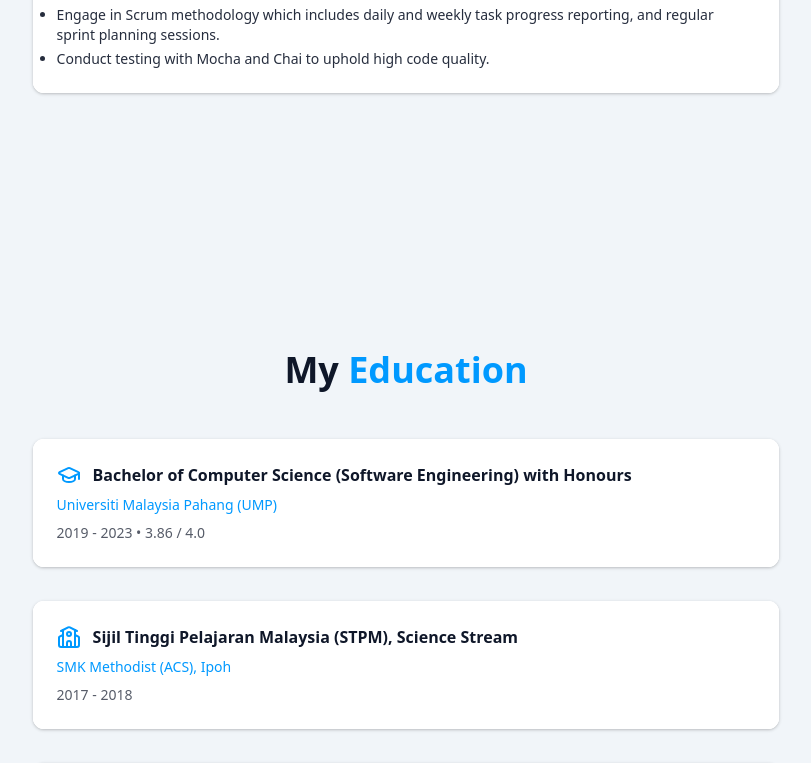
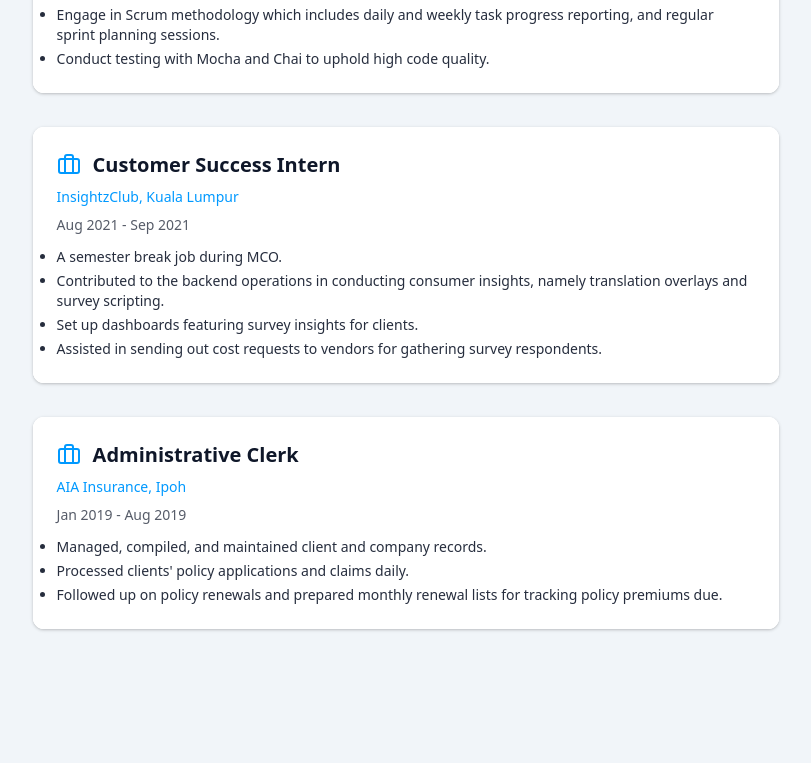
Before and after one commit to szan12/suz-portfolio, a React (Vite) app: page / in a window 1280 px wide. Shown: the part 2320-3083 px from the top of the page, without its empty margins (234-1045 px from the left). Built offline with nearby package versions, Linux system fonts and the light colour scheme.

Commit message:
update sections

```diff
--- a/src/components/ExperienceSection.jsx
+++ b/src/components/ExperienceSection.jsx
@@ -30,6 +30,29 @@ const experienceData = [
       "Create RESTful API for the backend service and conduct thorough API testing with Postman to validate functionality.",
       "Engage in Scrum methodology which includes daily and weekly task progress reporting, and regular sprint planning sessions.",
       "Conduct testing with Mocha and Chai to uphold high code quality.",
+    ],
+  },
+  {
+    company: "InsightzClub, Kuala Lumpur",
+    role: "Customer Success Intern",
+    duration: "Aug 2021 - Sep 2021",
+    icon: <Briefcase className="w-6 h-6 text-primary" />,
+    description: [
+      "A semester break job during MCO.",
+      "Contributed to the backend operations in conducting consumer insights, namely translation overlays and survey scripting.",
+      "Set up dashboards featuring survey insights for clients.",
+      "Assisted in sending out cost requests to vendors for gathering survey respondents.",
+    ],
+  },
+  {
+    company: "AIA Insurance, Ipoh",
+    role: "Administrative Clerk",
+    duration: "Jan 2019 - Aug 2019",
+    icon: <Briefcase className="w-6 h-6 text-primary" />,
+    description: [
+      "Managed, compiled, and maintained client and company records.",
+      "Processed clients' policy applications and claims daily.",
+      "Followed up on policy renewals and prepared monthly renewal lists for tracking policy premiums due.",
     ],
   },
 ];
--- a/src/components/ProjectsSection.jsx
+++ b/src/components/ProjectsSection.jsx
@@ -7,8 +7,7 @@ const projects = [
     description: "A construction site helmet detection mobile application prototype. Main features: detect helmet on workers and send notification to users.",
     image: "/src/projects/fyp.png",
     tags: ["TensorFlow", "Android Studio", "Direbase"],
-    demoUrl: "#",
-    githubUrl: "#",
+    demoUrl: "/src/files/CB19103_THESIS.pdf",
   },
   {
     id: 2,
@@ -16,7 +15,6 @@ const projects = [
     description: "A system for managing and evaluating FYP, target users are students and lecturers.",
     image: "/src/projects/psm.png",
     tags: ["PHP", "Laravel", "MySQL"],
-    demoUrl: "#",
     githubUrl: "https://github.com/hoshuxian/fyp_psm",
   },
   {
@@ -37,7 +35,7 @@ const projects = [
     image: "/src/projects/sis.png",
     tags: ["Java", "Swing GUI", "MySQL"],
     demoUrl: "https://youtu.be/tbpcUlUxgnM",
-    githubUrl: "#",
+    githubUrl: "https://github.com/szan12/stationery-inventory-system",
   },
 ];
 
@@ -83,20 +81,20 @@ export const ProjectsSection = () => {
                 </p>
                 <div className="flex justify-between items-center">
                   <div className="flex space-x-3">
-                    <a
+                    {project.demoUrl && (<a
                       href={project.demoUrl}
                       target="_blank"
                       className="text-foreground/80 hover:text-primary transition-colors duration-300"
                     >
                       <ExternalLink size={20} />
-                    </a>
-                    <a
+                    </a>)}
+                    {project.githubUrl && (<a
                       href={project.githubUrl}
                       target="_blank"
                       className="text-foreground/80 hover:text-primary transition-colors duration-300"
                     >
                       <Github size={20} />
-                    </a>
+                    </a>)}
                   </div>
                 </div>
               </div>
```
Also changed, not shown: 1 other file (tests, documents, lock files or other folders).
